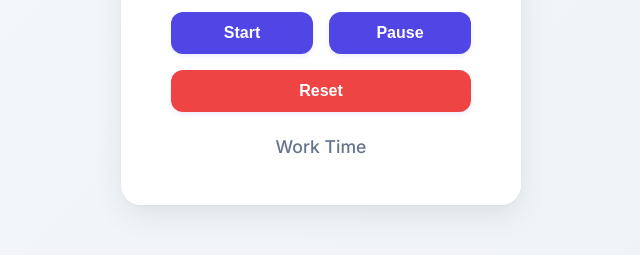
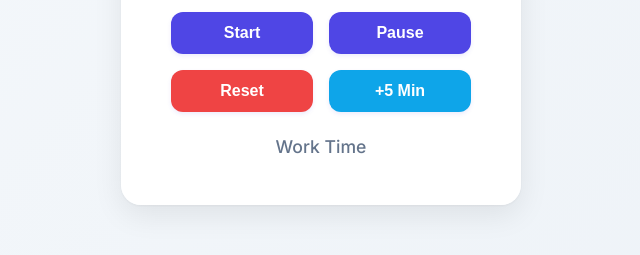
Before and after one commit to mattboostkit/BYOA-Pomodoro, a plain HTML site: page index.html in a window 1280 px wide. Shown: the part 441-696 px from the top of the page, without its empty margins (319-959 px from the left). Drawn offline with Linux system fonts and the light colour scheme.

Commit message:
5 min buttons

```diff
--- a/index.html
+++ b/index.html
@@ -22,6 +22,7 @@
             <button id="start">Start</button>
             <button id="pause">Pause</button>
             <button id="reset">Reset</button>
+            <button id="add-time">+5 Min</button>
         </div>
         <div class="mode">
             <span id="mode-text">Work Time</span>
--- a/styles.css
+++ b/styles.css
@@ -112,3 +112,11 @@ body {
     text-align: center;
     min-width: 120px;
 }
+
+.controls button#add-time {
+    background-color: #0EA5E9;
+}
+
+.controls button#add-time:hover {
+    background-color: #0284C7;
+}
```
